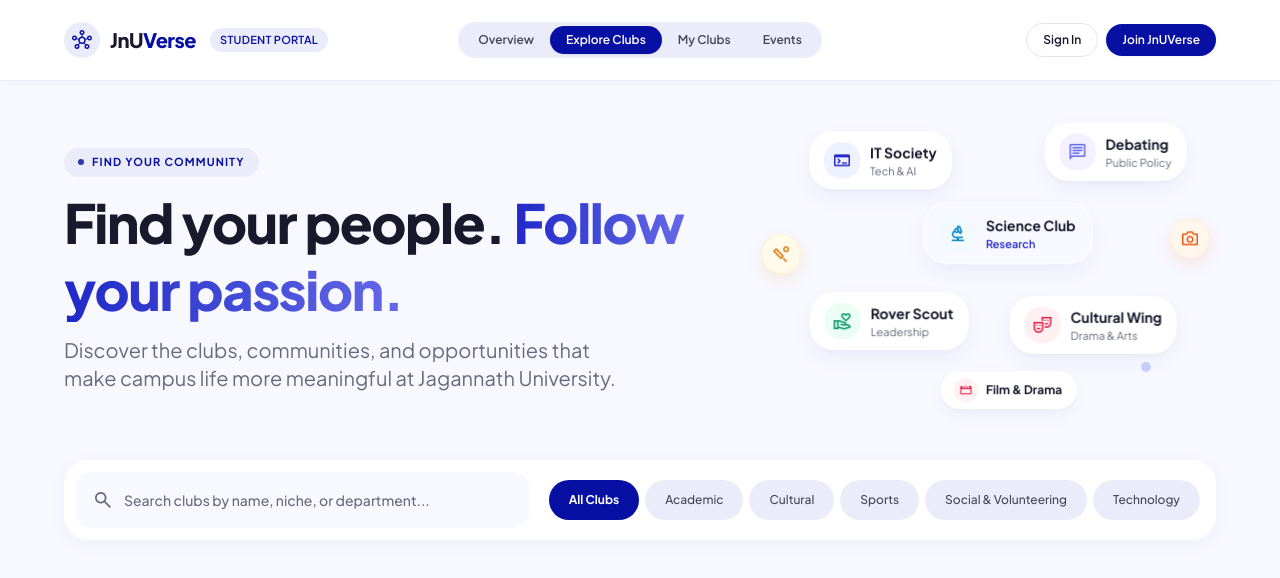
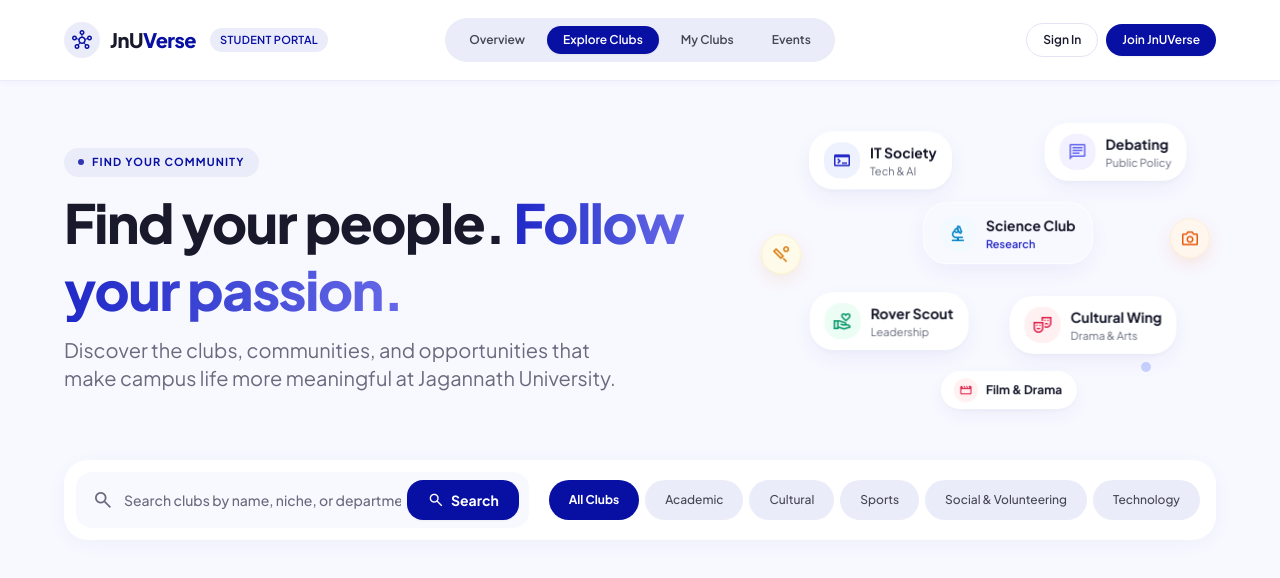
Before and after one commit to AtikJawad/JnUVerse--A-centralized-platform-for-University-clubs-and-student-activities, a React (Vite) app in the folder frontend/: page /clubs in a window 1280 px wide. Shown: the top 578 px of the page. Built offline with nearby package versions, Linux system fonts and the light colour scheme; no server answers.

Commit message:
feat: enhance navbar padding and add dedicated search button to explore clubs page

```diff
--- a/frontend/src/components/Navbar.jsx
+++ b/frontend/src/components/Navbar.jsx
@@ -146,14 +146,14 @@ export default function Navbar() {
         {/* CENTER SECTION: Perfectly Centered Pill Navigation          */}
         {/* ============================================================ */}
         <nav
-          className="hidden lg:flex items-center p-1 rounded-full bg-surface-lavender justify-self-center shadow-xs"
+          className="hidden lg:flex items-center p-2 rounded-full bg-surface-lavender justify-self-center shadow-xs gap-1 sm:gap-1.5"
           aria-label="Main Navigation"
         >
           <Link
             to="/"
-            className={`px-4 py-1.5 rounded-full text-xs font-semibold transition-all ${
+            className={`px-3.5 sm:px-4 py-1.5 rounded-full text-xs font-semibold transition-all ${
               isActive("/")
-                ? "bg-primary text-white shadow-sm"
+                ? "bg-primary text-white font-bold shadow-sm"
                 : "text-on-surface-variant hover:text-on-surface"
             }`}
           >
@@ -161,9 +161,9 @@ export default function Navbar() {
           </Link>
           <Link
             to="/clubs"
-            className={`px-4 py-1.5 rounded-full text-xs font-semibold transition-all ${
+            className={`px-4 sm:px-4.5 py-1.5 rounded-full text-xs font-semibold transition-all ${
               isActive("/clubs")
-                ? "bg-primary text-white shadow-sm"
+                ? "bg-primary text-white font-bold shadow-sm"
                 : "text-on-surface-variant hover:text-on-surface"
             }`}
           >
@@ -172,9 +172,9 @@ export default function Navbar() {
           {user?.role === "club_operator" ? (
             <Link
               to="/operator/members"
-              className={`px-4 py-1.5 rounded-full text-xs font-semibold transition-all ${
+              className={`px-3.5 sm:px-4 py-1.5 rounded-full text-xs font-semibold transition-all ${
                 isActive("/operator/members")
-                  ? "bg-primary text-white shadow-sm"
+                  ? "bg-primary text-white font-bold shadow-sm"
                   : "text-on-surface-variant hover:text-on-surface"
               }`}
             >
@@ -183,9 +183,9 @@ export default function Navbar() {
           ) : (
             <Link
               to="/my-clubs"
-              className={`px-4 py-1.5 rounded-full text-xs font-semibold transition-all ${
+              className={`px-3.5 sm:px-4 py-1.5 rounded-full text-xs font-semibold transition-all ${
                 isActive("/my-clubs")
-                  ? "bg-primary text-white shadow-sm"
+                  ? "bg-primary text-white font-bold shadow-sm"
                   : "text-on-surface-variant hover:text-on-surface"
               }`}
             >
@@ -194,9 +194,9 @@ export default function Navbar() {
           )}
           <Link
             to="/events"
-            className={`px-4 py-1.5 rounded-full text-xs font-semibold transition-all ${
+            className={`px-3.5 sm:px-4 py-1.5 rounded-full text-xs font-semibold transition-all ${
               isActive("/events")
-                ? "bg-primary text-white shadow-sm"
+                ? "bg-primary text-white font-bold shadow-sm"
                 : "text-on-surface-variant hover:text-on-surface"
             }`}
           >
--- a/frontend/src/pages/ExploreClubs.jsx
+++ b/frontend/src/pages/ExploreClubs.jsx
@@ -510,8 +510,8 @@ export default function ExploreClubs() {
 
             {/* Integrated Search & Category Filters (Scaled to 102px Target Height on 2K Desktop) */}
             <div className="flex flex-col lg:flex-row items-stretch lg:items-center justify-between gap-4 2xl:gap-6 p-2.5 sm:p-3 2xl:p-[14px] 2xl:min-h-[102px] rounded-2xl 2xl:rounded-[26px] bg-surface-white shadow-[0_4px_24px_-4px_rgba(43,52,185,0.06)]">
-              {/* Search Input (Approx 74-76px Tall on 2K Desktop) */}
-              <form onSubmit={handleSearchSubmit} className="relative flex-1 min-w-[280px] 2xl:min-w-[440px]">
+              {/* Search Input with Dedicated Search Button */}
+              <form onSubmit={handleSearchSubmit} className="relative flex-1 min-w-[280px] 2xl:min-w-[440px] flex items-center">
                 <span className="material-symbols-outlined absolute left-4 2xl:left-6 top-1/2 -translate-y-1/2 text-text-muted text-[22px] 2xl:text-[28px] pointer-events-none select-none">
                   search
                 </span>
@@ -524,8 +524,17 @@ export default function ExploreClubs() {
                     setPage(1);
                   }}
                   placeholder="Search clubs by name, niche, or department..."
-                  className="w-full h-12 sm:h-14 2xl:h-[74px] pl-12 2xl:pl-16 pr-4 2xl:pr-6 rounded-xl 2xl:rounded-2xl bg-canvas-base text-on-surface placeholder:text-text-muted text-sm 2xl:text-lg focus:outline-none focus:ring-2 focus:ring-primary/20 transition-all font-medium"
+                  className="w-full h-12 sm:h-14 2xl:h-[74px] pl-12 2xl:pl-16 pr-28 sm:pr-32 2xl:pr-40 rounded-xl 2xl:rounded-2xl bg-canvas-base text-on-surface placeholder:text-text-muted text-sm 2xl:text-lg focus:outline-none focus:ring-2 focus:ring-primary/20 transition-all font-medium"
                 />
+                <button
+                  type="submit"
+                  id="club-search-submit-btn"
+                  aria-label="Search Clubs"
+                  className="absolute right-2 sm:right-2.5 2xl:right-3.5 top-1/2 -translate-y-1/2 h-8 sm:h-10 2xl:h-[50px] px-3.5 sm:px-5 2xl:px-7 rounded-lg sm:rounded-xl 2xl:rounded-2xl bg-primary hover:bg-primary-hover active:scale-95 text-white font-bold text-xs sm:text-sm 2xl:text-base flex items-center gap-1.5 transition-all shadow-sm"
+                >
+                  <span className="material-symbols-outlined text-[16px] sm:text-[18px] 2xl:text-[22px]">search</span>
+                  <span>Search</span>
+                </button>
               </form>
 
               {/* Category Filter Chips Carousel (Approx 52px Tall on 2K Desktop) */}
```
Also changed, not shown: 1 other file (tests, documents, lock files or other folders).
